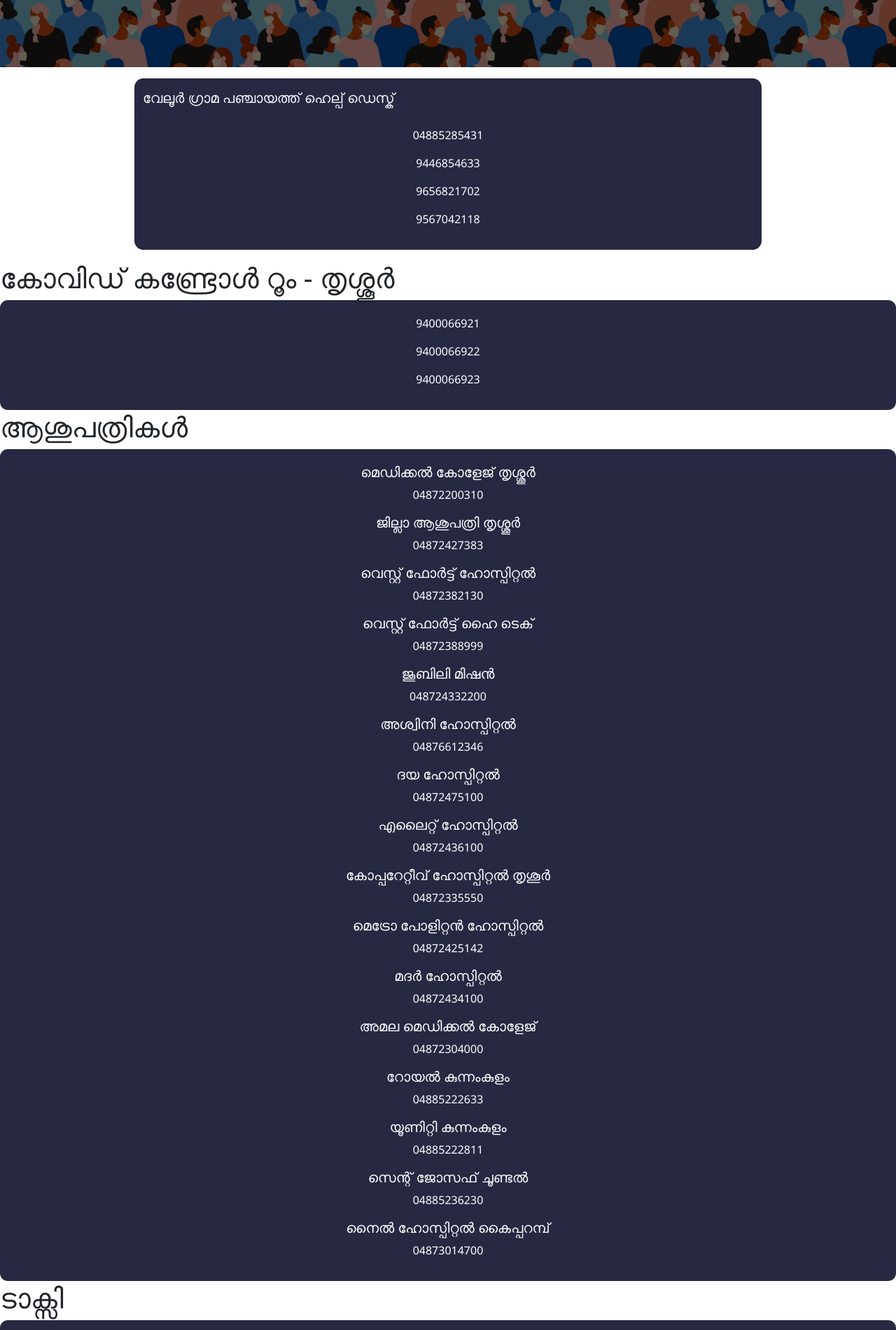
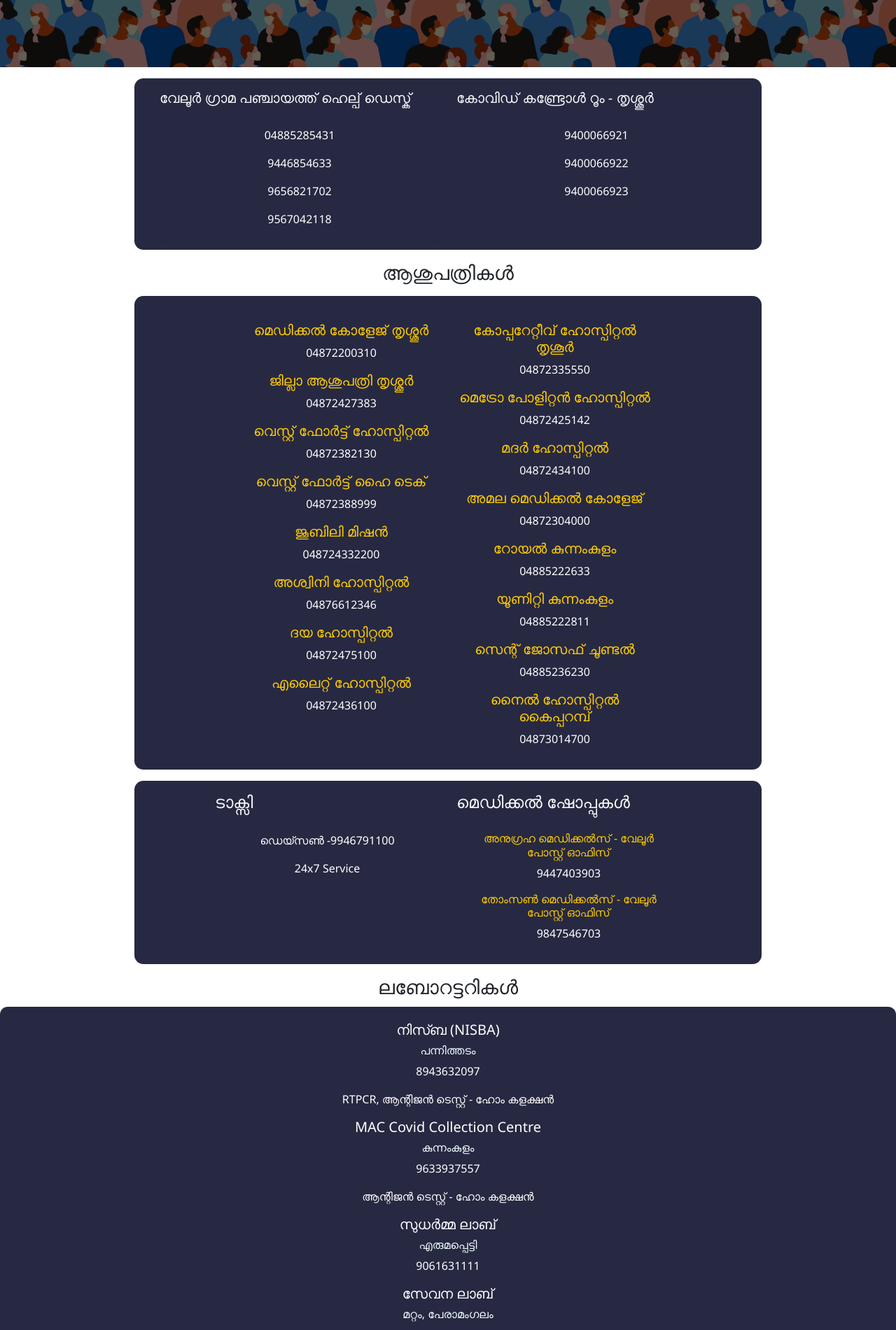
Before and after one commit to Sycoss-Inc/covid-focus-client, a Next.js app: page /medical in a window 1280 px wide. Shown: the part 280-2181 px from the top of the page at 70% size. Built offline with nearby package versions, Linux system fonts and the light colour scheme.

Commit message:
medicals page

```diff
--- a/pages/medical.jsx
+++ b/pages/medical.jsx
@@ -19,8 +19,10 @@ export default function Medical() {
         {/* <Header title="Dashboard"/> */}
 
         <main className={styles.contactpage}>
+
           <div className={styles.controlroom}>
-            <div className={`${styles.contactsection} container`}>
+          <div className="row container">
+          <div className={`col-6 ${styles.contactsection}`}>
               <h5 className="text-light">
                 വേലൂർ ഗ്രാമ പഞ്ചായത്ത് ഹെല്പ് ഡെസ്ക്
               </h5>
@@ -45,10 +47,12 @@ export default function Medical() {
                   <p>9567042118</p>
                 </div>
               </div>
-            </div>
           </div>
-          <div className={styles.contactsection}>
-            <h1>കോവിഡ് കണ്ട്രോൾ റൂം - തൃശ്ശൂർ</h1>
+
+          <div className={`col-6 ${styles.contactsection}`}>
+            <h5 className="text-light">
+            കോവിഡ് കണ്ട്രോൾ റൂം - തൃശ്ശൂർ
+            </h5>
 
             <div className={styles.contactdetails}>
               <div className={styles.contactcardA}>
@@ -68,10 +72,14 @@ export default function Medical() {
             </div>
           </div>
 
-          <div className={styles.contactsection}>
-            <h1>ആശുപത്രികൾ </h1>
+          </div>
+          </div>
 
-            <div className={styles.contactdetails}>
+          <h3>ആശുപത്രികൾ </h3>
+          <div className={`${styles.contactsection} ${styles.controlroom }`}>
+
+            <div className={`row ${styles.contactdetails} ${styles.contacthsptl} `}>
+            <div className="col-6 ">
               <div className={styles.contactcardA}>
                 <h5>മെഡിക്കൽ കോളേജ് തൃശ്ശൂർ</h5>
                 <a href="tel:04872200310"></a>
@@ -120,6 +128,9 @@ export default function Medical() {
                 <p>04872436100</p>
               </div>
 
+              </div>
+              <div className="col-6">
+
               <div className={styles.contactcardA}>
                 <h5>കോപ്പറേറ്റീവ് ഹോസ്പിറ്റൽ തൃശൂർ</h5>
                 <a href="tel:04872335550"></a>
@@ -167,12 +178,14 @@ export default function Medical() {
                 <a href="tel:04873014700"></a>
                 <p>04873014700</p>
               </div>
+              </div>
             </div>
           </div>
 
-          <div className={styles.contactsection}>
-            <h1>ടാക്സി</h1>
-
+          <div className={styles.controlroom}>
+          <div className="row">
+          <div className={`col-6 ${styles.contactsection} `}>
+          <h4 className="text-light">ടാക്സി</h4>
             <div className={styles.contactdetails}>
               <div className={styles.contactcardA}>
                 <a href="tel:9946791100"></a>
@@ -182,26 +195,30 @@ export default function Medical() {
             </div>
           </div>
 
-          <div className={styles.contactsection}>
-            <h1>മെഡിക്കൽ ഷോപ്പുകൾ </h1>
+          <div className={`col-6 ${styles.contactsection} ${styles.medicals}`}>
+            <h4 className="text-light">മെഡിക്കൽ ഷോപ്പുകൾ </h4>
 
             <div className={styles.contactdetails}>
               <div className={styles.contactcardA}>
-                <h5>അനുഗ്രഹ മെഡിക്കൽസ് - വേലൂർ പോസ്റ്റ് ഓഫിസ്</h5>
+                <h6>അനുഗ്രഹ മെഡിക്കൽസ് - വേലൂർ പോസ്റ്റ് ഓഫിസ്</h6>
                 <a href="tel:9447403903"></a>
                 <p>9447403903</p>
               </div>
               <div className={styles.contactcardB}>
-                <h5>തോംസൺ മെഡിക്കൽസ് - വേലൂർ പോസ്റ്റ് ഓഫിസ്</h5>
+                <h6>തോംസൺ മെഡിക്കൽസ് - വേലൂർ പോസ്റ്റ് ഓഫിസ്</h6>
                 <a href="tel:9847546703"></a>
                 <p>9847546703</p>
               </div>
             </div>
           </div>
+          </div>
+          </div>
 
+          <h3>ലബോറട്ടറികൾ</h3>
           <div className={styles.contactsection}>
-            <h1>ലബോറട്ടറികൾ</h1>
-            <div className={styles.contactdetails}>
+            <div className={`${styles.contactdetails}`}>
+
+
               <div className={styles.contactcardA}>
                 <div className={styles.contactspec}>
                   <h5>നിസ്ബ (NISBA)</h5>
--- a/styles/contacts.module.css
+++ b/styles/contacts.module.css
@@ -63,6 +63,13 @@
   padding: 1rem;
 }
 
+.contacthsptl h5{
+  color:	#ffcc00 ;
+}
+.medicals h6{
+  color:	#ffcc00 ;
+}
+
 .controlroom {
   display: flex;
   flex-direction: row;
```
